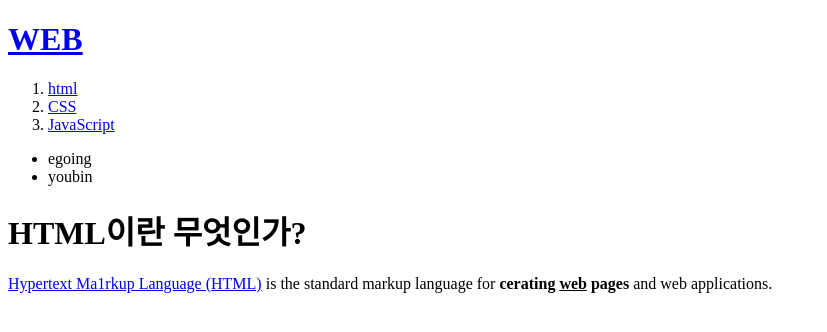
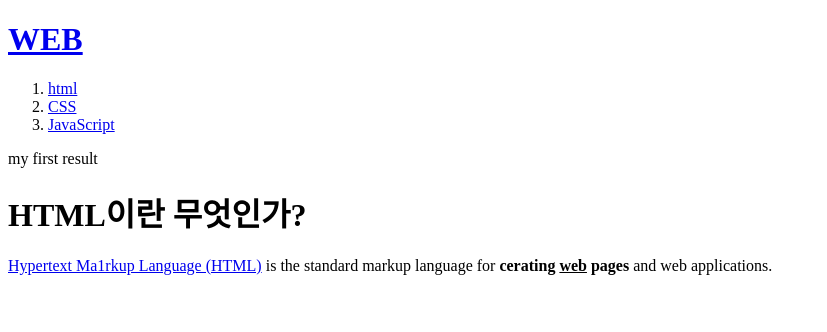
Before and after one commit to dankim0310/my-first-web-site, a plain HTML site: page index.html in a window 1280 px wide. Shown: the whole page, without its empty margins (0-827 px from the left). Drawn offline with Linux system fonts and the light colour scheme.

Commit message:
수정본

```diff
--- a/index.html
+++ b/index.html
@@ -13,10 +13,7 @@
   </ol>
 
 
-  <ul>
-    <li>egoing</li>
-    <li>youbin</li>
-  </ul>
+  my first result
 
   <h1>HTML이란 무엇인가?</h1>
   <a href="https://html.spec.whatwg.org/" target="_blank" title="html5 specification">Hypertext Ma1rkup Language (HTML)</a> is the standard markup language for <strong>cerating <u>web</u> pages</strong> and web applications.
```
